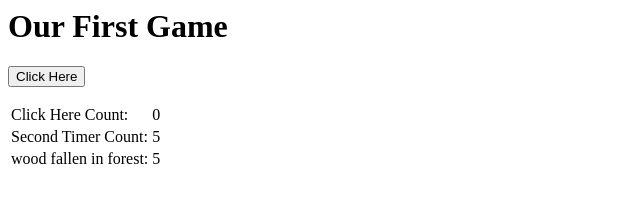
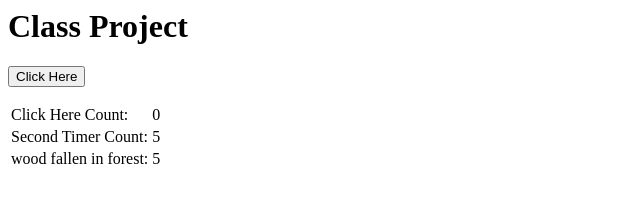
Before and after one commit to rwtsoftware/WebClub2018, a plain HTML site: page index.html in a window 1280 px wide. Shown: the whole page, without its empty margins (0-640 px from the left). Drawn offline with nearby package versions, Linux system fonts and the light colour scheme.

Commit message:
Update index.html

```diff
--- a/index.html
+++ b/index.html
@@ -4,7 +4,7 @@
 		<script src="game.js"></script>
 	</head>
 	<body>
-		<h1>Our First Game</h1>
+		<h1>Class Project</h1>
 		<div>
 			<form action="javascript:void(0);">
  				<button id='click-here-button'>Click Here</button>
```
